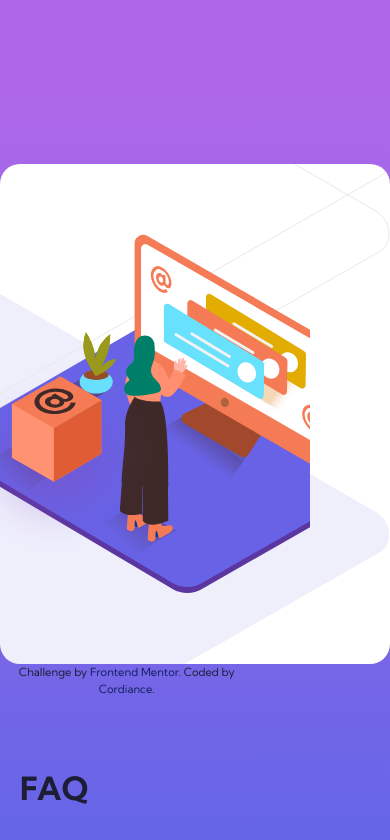
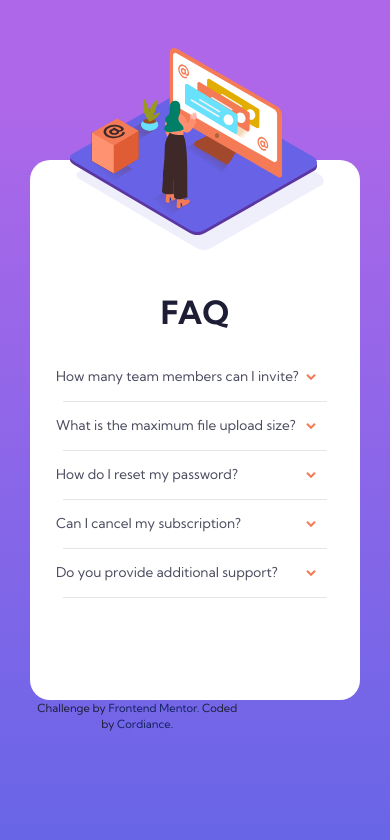
Before and after one commit to Cordiance/faq-accordion-card, a plain HTML site: page index.html in a window 390 px wide. Shown: the top 840 px of the page. Drawn offline with nearby package versions, Linux system fonts and the light colour scheme.

Commit message:
finished design for mobile

```diff
--- a/index.html
+++ b/index.html
@@ -7,6 +7,8 @@
   <!-- displays site properly based on user's device -->
 
   <link rel="icon" type="image/png" sizes="32x32" href="./images/favicon-32x32.png">
+
+  <script src="https://ajax.googleapis.com/ajax/libs/jquery/3.6.0/jquery.min.js"></script>
 
   <!-- Bootstrap CSS -->
   <link rel="stylesheet" href="https://stackpath.bootstrapcdn.com/bootstrap/4.3.1/css/bootstrap.min.css"
@@ -23,9 +25,11 @@
     <div class="row no-gutters">
 
       <div class="col-md-6 img-container">
-        <img class="woman" src="/images/illustration-woman-online-desktop.svg" alt="Woman on a PC">
+        <img class="woman" id="desktop-img" src="/images/illustration-woman-online-desktop.svg" alt="Woman using a PC">
+        <img class="woman-mobile d-none" id="mobile-img" src="/images/illustration-woman-online-mobile.svg"
+          alt="Woman using a PC">
       </div>
-      <img class="box" src="/images/illustration-box-desktop.svg">
+      <img class="box" id="box" src="/images/illustration-box-desktop.svg">
 
       <div class="col-md-6 faq">
         <div class="card-body">
@@ -72,8 +76,32 @@
   </main>
 
   <!-- Optional JavaScript -->
+  <script src="app.js"></script>
 
-  <script src="app.js"></script>
+  <script>
+    const desktop = document.getElementById("desktop-img");
+    const mobile = document.getElementById("mobile-img");
+    const box = document.getElementById("box");
+
+    jQuery(document).ready(function ($) {
+      let mql = window.matchMedia("(max-width: 767px)");
+      mediaqueryresponse(mql);
+      mql.addListener(mediaqueryresponse);
+
+      function mediaqueryresponse(mql) {
+        if (mql.matches) {
+          desktop.classList.add("d-none");
+          mobile.classList.remove("d-none");
+          box.classList.add("d-none");
+        } else {
+          desktop.classList.remove("d-none");
+          mobile.classList.add("d-none");
+          box.classList.remove("d-none");
+        }
+      }
+    });
+  </script>
+
   <!-- jQuery first, then Popper.js, then Bootstrap JS -->
   <script src="https://code.jquery.com/jquery-3.3.1.slim.min.js"
     integrity="sha384-q8i/X+965DzO0rT7abK41JStQIAqVgRVzpbzo5smXKp4YfRvH+8abtTE1Pi6jizo"
--- a/style.scss
+++ b/style.scss
@@ -134,4 +134,63 @@ body {
     }
 }
 
-@media only screen and (max-width: 375px) {}
+@media screen and (max-width: 1020px) {
+    body {
+        margin: 4%;
+
+        .card {
+            padding-right: 1rem;
+        }
+    }
+}
+
+@media only screen and (max-width: 895px) {
+    body {
+        .card {
+            padding-right: 0rem;
+        }
+    }
+}
+
+@media only screen and (max-width: 767px) {
+    body {
+        .card {
+            position: relative;
+            display: flex;
+            flex-direction: column;
+            width: 330px;
+            height: 540px;
+            background-size: 75%;
+            background-position: 2.9rem -9.5rem;
+
+            .img-container {
+                overflow: visible;
+            }
+
+            .woman-mobile {
+                width: 75%;
+                position: absolute;
+                top: -186.5%;
+                left: 12%;
+            }
+
+            .card-body {
+                height: 50px;
+                text-align: center;
+
+                .card-title {
+                    padding-top: 3rem;
+                    padding-bottom: 1.4rem;
+                }
+
+                .accordion {
+                    font-size: 0.85rem;
+                }
+
+                p {
+                    text-align: left;
+                }
+            }
+        }
+    }
+}
```
Also changed, not shown: style.css, 1 other file.
